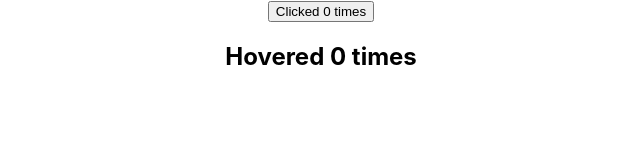
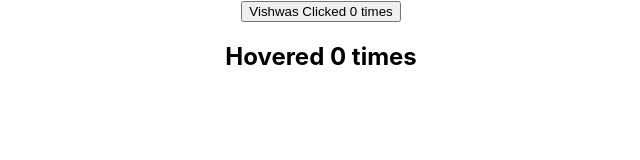
Before and after one commit to kongly0105/ReactJS, a React (Create React App) app: page / in a window 1280 px wide. Shown: the top 160 px of the page, without its empty margins (319-959 px from the left). Built offline with nearby package versions, Linux system fonts and the light colour scheme.

Commit message:
Higher Order Component (Part 3)

```diff
--- a/src/App.js
+++ b/src/App.js
@@ -7,7 +7,7 @@ class App extends Component {
   render(){
     return (
       <div className='App'>
-        <ClickCounter />
+        <ClickCounter name= 'Vishwas' />
         <HoverCounter />
       </div>
     );
--- a/src/components/ClickCounter.js
+++ b/src/components/ClickCounter.js
@@ -2,14 +2,13 @@ import React, {Component} from "react";
 import withCounter from './withCounter'
 class ClickCounter extends Component {
     render() {
-        // const {count} = this.state
         const {count, incrementCount} = this.props
         return (
             <button onClick={incrementCount}>
-                Clicked {count} times
+                {this.props.name} Clicked {count} times
             </button>
         )
     }
 }
 
-export default withCounter(ClickCounter)
+export default withCounter(ClickCounter, 5)
--- a/src/components/HoverCounter.js
+++ b/src/components/HoverCounter.js
@@ -28,4 +28,4 @@ class HoverCounter extends Component {
     }
 }
 
-export default withCounter (HoverCounter)
+export default withCounter (HoverCounter, 10)
--- a/src/components/withCounter.js
+++ b/src/components/withCounter.js
@@ -1,7 +1,7 @@
 import React from "react";
 
-const UpdatedComponent = OriginalComponent => {
-    class NewComponent extends React.Component {
+const withCounter = (WrappedComponent, incrementCount) => {
+    class WithCounter extends React.Component {
         constructor(props) {
             super(props)
 
@@ -12,14 +12,22 @@ const UpdatedComponent = OriginalComponent => {
 
         incrementCount = () => {
             this.setState(prevState => {
-                return { count: prevState.count + 1}
+                return { count: prevState.count + incrementCount}
             })
         }
         render() {
-            return <OriginalComponent count = {this.state.count} incrementCount= {this.incrementCount} />
+            console.log(this.props.name);
+
+            return (
+                <WrappedComponent
+                    count = {this.state.count}
+                    incrementCount= {this.incrementCount}
+                    {... this.props}
+                />
+            )
         }
     }
-    return NewComponent
+    return WithCounter
 }
 
-export default UpdatedComponent
+export default withCounter
```
